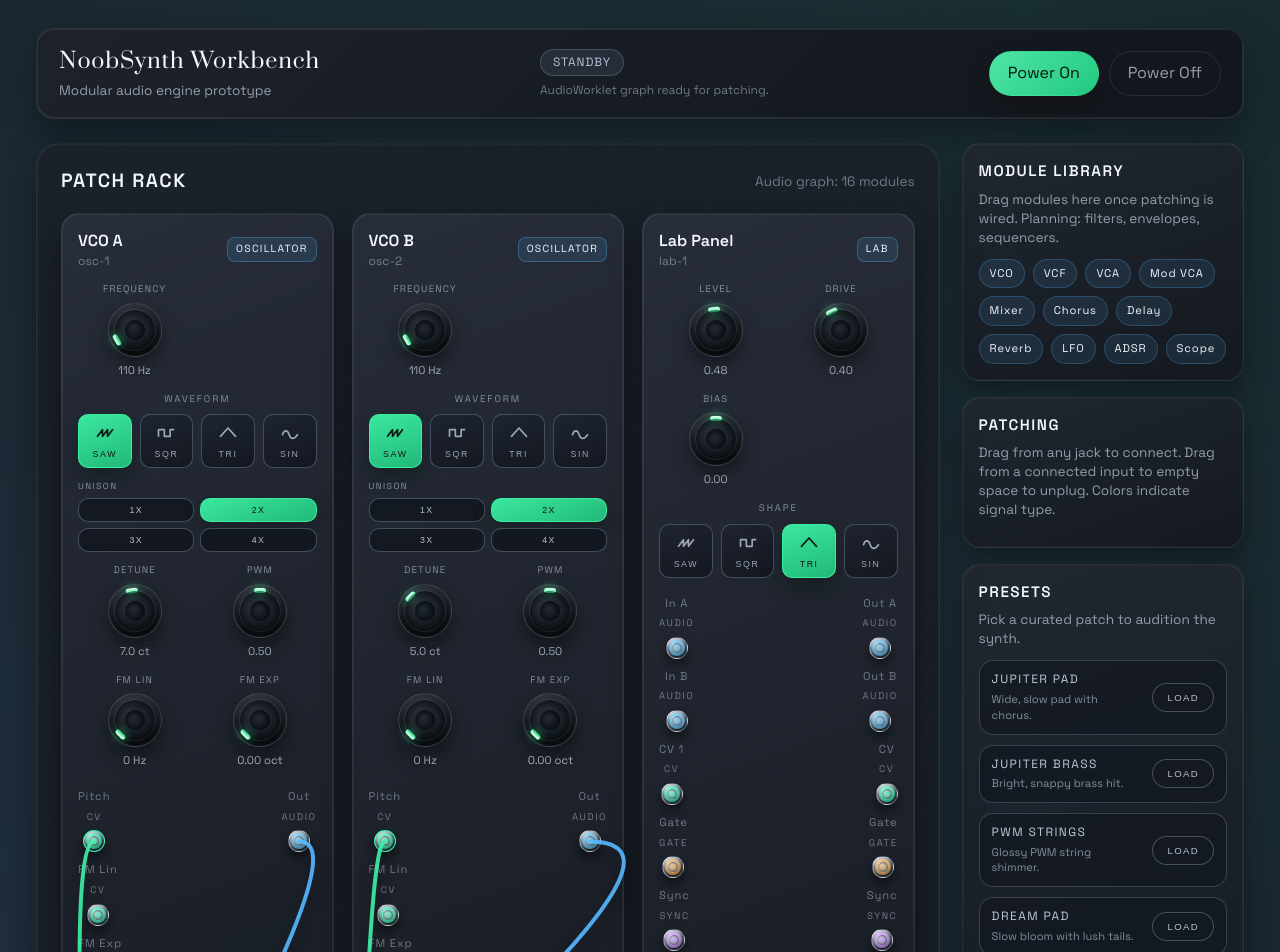
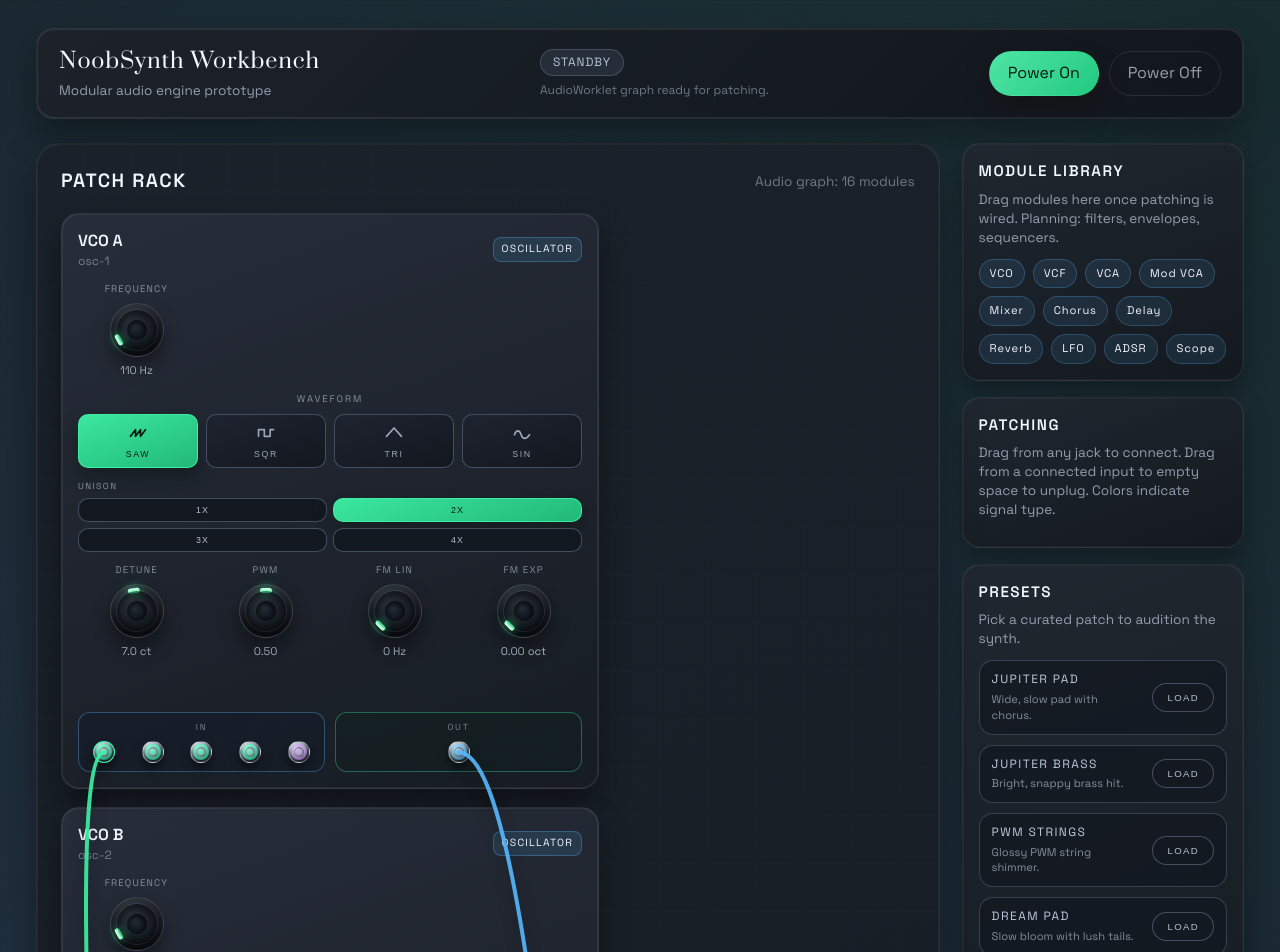
Before and after one commit to warnotte/NoobSynth3, a React (Vite) app: page / in a window 1280 px wide. Shown: the top 952 px of the page. Built offline with nearby package versions, Linux system fonts and the light colour scheme.

Commit message:
Add resizing and grid system.

```diff
--- a/src/App.css
+++ b/src/App.css
@@ -166,7 +166,10 @@
   position: relative;
   z-index: 1;
   display: grid;
-  grid-template-columns: repeat(auto-fit, minmax(220px, 1fr));
+  --rack-unit-x: 260px;
+  --rack-unit-y: 180px;
+  grid-template-columns: repeat(auto-fill, minmax(var(--rack-unit-x), var(--rack-unit-x)));
+  grid-auto-rows: var(--rack-unit-y);
   gap: 18px;
 }
 
@@ -224,6 +227,62 @@
   flex-direction: column;
   gap: 14px;
   border: 1px solid var(--border-soft);
+  height: 100%;
+}
+
+.module-size-1x1 {
+  grid-column: span 1;
+  grid-row: span 1;
+}
+
+.module-size-1x2 {
+  grid-column: span 1;
+  grid-row: span 2;
+}
+
+.module-size-1x3 {
+  grid-column: span 1;
+  grid-row: span 3;
+}
+
+.module-size-2x1 {
+  grid-column: span 2;
+  grid-row: span 1;
+}
+
+.module-size-2x2 {
+  grid-column: span 2;
+  grid-row: span 2;
+}
+
+.module-size-2x3 {
+  grid-column: span 2;
+  grid-row: span 3;
+}
+
+.module-size-2x4 {
+  grid-column: span 2;
+  grid-row: span 4;
+}
+
+.module-size-2x5 {
+  grid-column: span 2;
+  grid-row: span 5;
+}
+
+.module-size-3x2 {
+  grid-column: span 3;
+  grid-row: span 2;
+}
+
+.module-size-3x3 {
+  grid-column: span 3;
+  grid-row: span 3;
+}
+
+.module-size-3x4 {
+  grid-column: span 3;
+  grid-row: span 4;
 }
 
 .module-header {
@@ -853,7 +912,68 @@
   display: grid;
   grid-template-columns: 1fr 1fr;
   gap: 12px;
-  margin-top: 4px;
+  margin-top: auto;
+}
+
+.ports-group {
+  display: grid;
+  gap: 8px;
+  padding: 10px 8px;
+  border-radius: 12px;
+  border: 1px solid rgba(120, 140, 170, 0.25);
+  background: rgba(12, 16, 22, 0.35);
+}
+
+.ports-group.inputs {
+  border-color: rgba(86, 184, 255, 0.35);
+  background: rgba(20, 28, 40, 0.45);
+}
+
+.ports-group.outputs {
+  border-color: rgba(61, 242, 166, 0.35);
+  background: rgba(16, 34, 30, 0.4);
+}
+
+.ports-title {
+  font-size: 0.55rem;
+  letter-spacing: 0.2em;
+  text-transform: uppercase;
+  color: rgba(200, 210, 228, 0.55);
+  text-align: center;
+}
+
+.module-card.layout-strip .module-ports {
+  gap: 10px;
+}
+
+.module-card.layout-strip .ports-group {
+  padding: 8px 6px;
+}
+
+.module-card.layout-strip .ports-column {
+  display: grid;
+  grid-auto-flow: column;
+  grid-auto-columns: minmax(34px, 1fr);
+  align-items: end;
+  justify-items: center;
+  gap: 10px;
+}
+
+.module-card.layout-strip .ports-column.right {
+  justify-items: center;
+}
+
+.module-card.layout-strip .port-group {
+  gap: 4px;
+  font-size: 0.6rem;
+}
+
+.module-card.layout-strip .port-kind {
+  display: none;
+}
+
+.module-card.layout-strip .port-label {
+  display: none;
 }
 
 .ports-column {
@@ -875,6 +995,14 @@
   font-size: 0.7rem;
   letter-spacing: 0.08em;
   color: var(--text-dim);
+}
+
+.port-group.label-hidden .port-label {
+  display: none;
+}
+
+.port-label {
+  text-align: center;
 }
 
 .port-kind {
--- a/src/App.tsx
+++ b/src/App.tsx
@@ -1009,6 +1009,32 @@ function App() {
     status === 'error'
       ? 'Audio init failed. Check console.'
       : 'AudioWorklet graph ready for patching.'
+
+  const moduleSizes: Record<string, string> = {
+    oscillator: '2x3',
+    vcf: '2x3',
+    control: '2x5',
+    scope: '2x2',
+    adsr: '1x2',
+    lfo: '2x3',
+    chorus: '2x2',
+    delay: '1x3',
+    reverb: '1x2',
+    mixer: '1x2',
+    gain: '1x2',
+    'cv-vca': '1x2',
+    output: '1x2',
+    lab: '2x2',
+  }
+
+  const modulePortLayouts: Record<string, 'stacked' | 'strip'> = {
+    oscillator: 'strip',
+    vcf: 'strip',
+    control: 'strip',
+    lab: 'strip',
+    adsr: 'strip',
+    lfo: 'strip',
+  }
 
   const renderModuleControls = (module: ModuleSpec) => {
     if (module.type === 'oscillator') {
@@ -1920,6 +1946,8 @@ function App() {
                 module={module}
                 inputs={modulePorts[module.type].inputs}
                 outputs={modulePorts[module.type].outputs}
+                size={moduleSizes[module.type] ?? '1x1'}
+                portLayout={modulePortLayouts[module.type] ?? 'stacked'}
                 selectedPortKey={selectedPortKey}
                 connectedInputs={connectedInputs}
                 validTargets={dragTargets}
--- a/src/ui/ModuleCard.tsx
+++ b/src/ui/ModuleCard.tsx
@@ -6,6 +6,8 @@ type ModuleCardProps = {
   module: ModuleSpec
   inputs: PortDefinition[]
   outputs: PortDefinition[]
+  size?: string
+  portLayout?: 'stacked' | 'strip'
   selectedPortKey?: string | null
   connectedInputs?: Set<string>
   validTargets?: Set<string> | null
@@ -22,6 +24,8 @@ export const ModuleCard = ({
   module,
   inputs,
   outputs,
+  size = '1x1',
+  portLayout = 'stacked',
   selectedPortKey,
   connectedInputs,
   validTargets,
@@ -29,7 +33,7 @@ export const ModuleCard = ({
   onPortPointerDown,
   children,
 }: ModuleCardProps) => (
-  <div className="module-card">
+  <div className={`module-card module-size-${size} layout-${portLayout}`}>
     <div className="module-header">
       <div>
         <div className="module-name">{module.name}</div>
@@ -39,16 +43,19 @@ export const ModuleCard = ({
     </div>
     <div className="module-controls">{children}</div>
     <div className="module-ports">
-      <div className="ports-column">
+      <div className="ports-group inputs">
+        <div className="ports-title">IN</div>
+        <div className="ports-column">
         {inputs.map((port) => {
           const portKey = `${module.id}:${port.id}`
           const isSelected = selectedPortKey === portKey
           const isConnected = connectedInputs?.has(portKey) ?? false
           const isValidTarget = validTargets?.has(portKey) ?? false
           const isHoverTarget = hoverTargetKey === portKey
+          const hideLabel = port.label.trim().toLowerCase() === 'in'
           return (
-            <div key={port.id} className="port-group">
-              <span>{port.label}</span>
+            <div key={port.id} className={`port-group ${hideLabel ? 'label-hidden' : ''}`}>
+              <span className="port-label">{port.label}</span>
               <span className="port-kind">{port.kind}</span>
               <button
                 type="button"
@@ -67,16 +74,20 @@ export const ModuleCard = ({
             </div>
           )
         })}
+        </div>
       </div>
-      <div className="ports-column right">
+      <div className="ports-group outputs">
+        <div className="ports-title">OUT</div>
+        <div className="ports-column right">
         {outputs.map((port) => {
           const portKey = `${module.id}:${port.id}`
           const isSelected = selectedPortKey === portKey
           const isValidTarget = validTargets?.has(portKey) ?? false
           const isHoverTarget = hoverTargetKey === portKey
+          const hideLabel = port.label.trim().toLowerCase() === 'out'
           return (
-            <div key={port.id} className="port-group">
-              <span>{port.label}</span>
+            <div key={port.id} className={`port-group ${hideLabel ? 'label-hidden' : ''}`}>
+              <span className="port-label">{port.label}</span>
               <span className="port-kind">{port.kind}</span>
               <button
                 type="button"
@@ -95,6 +106,7 @@ export const ModuleCard = ({
             </div>
           )
         })}
+        </div>
       </div>
     </div>
   </div>
```
